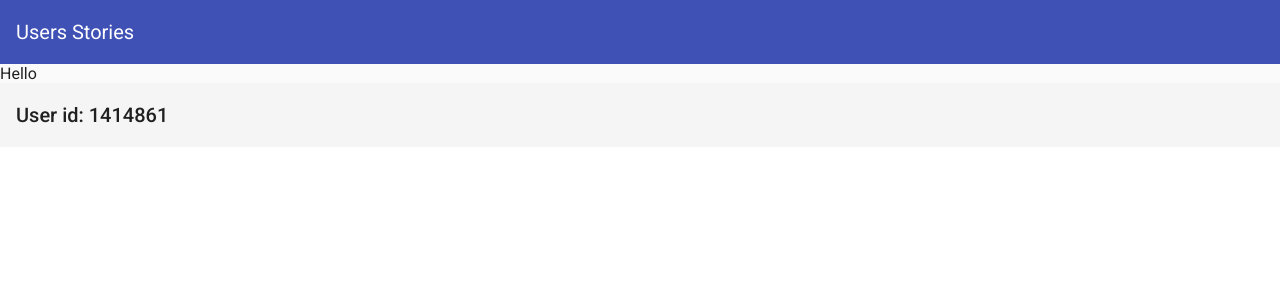
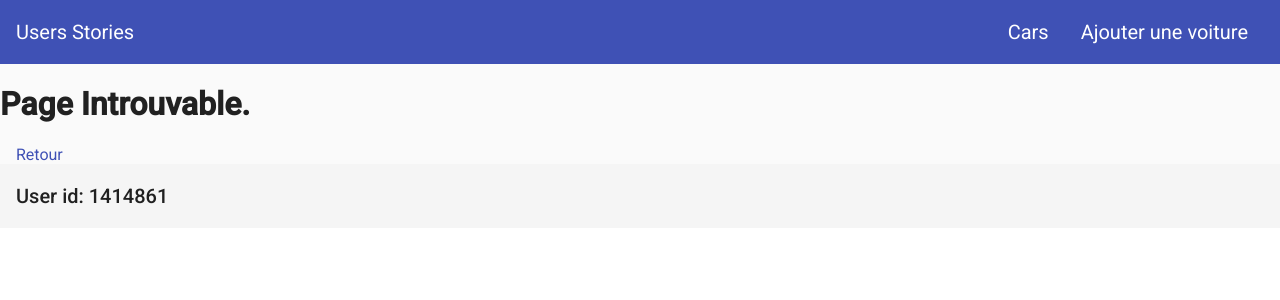
Before and after one commit to samakunchan/users-stories-cars, an Angular app: page /cars/not-found in a window 1280 px wide. Shown: the top 300 px of the page. Built offline with nearby package versions, Linux system fonts and the light colour scheme.

Commit message:
feat: routing
- Added app-routing.module.ts for handle routes
- Added NotFoundComponent for route 404
- Added router outlet in app.component.html
- update header.component.html for add routerLink

```diff
--- a/src/app/app.component.html
+++ b/src/app/app.component.html
@@ -1,7 +1,7 @@
 <app-header></app-header>
 <mat-sidenav-container>
   <main>
-    Hello
+    <router-outlet></router-outlet>
   </main>
 </mat-sidenav-container>
 <app-footer></app-footer>
--- /dev/null
+++ b/src/app/not-found.component.ts
@@ -0,0 +1,13 @@
+import { Component, OnInit } from '@angular/core';
+
+@Component({
+  selector: 'app-cars',
+  template: `<h1>Page Introuvable.</h1>
+  <a mat-list-item routerLink="/cars" class="link">Retour</a>`,
+  styles: ['.link{padding: 0.5rem 1rem;color: #3f51b5;text-decoration: none;font-weight: 400}']
+})
+export class NotFoundComponent implements OnInit {
+  constructor() {}
+
+  ngOnInit(): void {}
+}
--- a/src/app/shared/layout/header/header.component.html
+++ b/src/app/shared/layout/header/header.component.html
@@ -1,7 +1,6 @@
 <mat-toolbar class="elevation toolbar">
   <span class="toolbar__title">Users Stories</span>
-  <!--  <a mat-list-item class="toolbar__nav-link">Recipes</a>-->
-  <!--  <a mat-list-item  class="toolbar__nav-link">Cookers</a>-->
-  <!--  <a mat-list-item  class="toolbar__nav-link">About</a>-->
-  <!--  <a mat-list-item  class="toolbar__nav-link">dashboard</a>-->
+  <div class="toolbar__flex-spacer"></div>
+    <a mat-list-item routerLink="/cars" class="toolbar__nav-link">Cars</a>
+    <a mat-list-item routerLink="/cars/new"  class="toolbar__nav-link">Ajouter une voiture</a>
 </mat-toolbar>
--- a/src/app/shared/layout/header/header.component.scss
+++ b/src/app/shared/layout/header/header.component.scss
@@ -6,12 +6,15 @@
   }
   .menu-button {
     display: none;
-    color: #3f51b5;
+    color: white;
   }
   &__nav-link {
     padding: 0.5rem 1rem;
-    color: #3f51b5;
+    color: white;
     text-decoration: none;
     font-weight: 400;
   }
+  &__flex-spacer {
+    flex-grow: 1;
+  }
 }
```
Also changed, not shown: src/app/app-routing.module.ts (added, +22 -0 lines), src/app/app.module.ts (+15 -1 lines).
